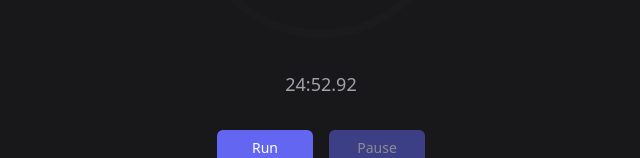
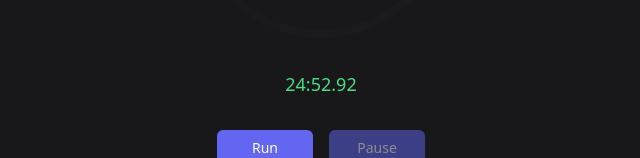
Before and after one commit to rdjakovic/pomodoro, a React (Vite) app: page / in a window 1280 px wide. Both pictures are taken after a click on the button "Reset". Shown: the part 426-584 px from the top of the page, without its empty margins (319-959 px from the left). Built offline with nearby package versions, Linux system fonts and the light colour scheme.

Commit message:
animation of timer history

```diff
--- a/src/pomodoro.tsx
+++ b/src/pomodoro.tsx
@@ -27,15 +27,17 @@ export default function PomodoroTimer() {
   };
 
   const progress = ((25 * 60 - timeLeft) / (25 * 60)) * 100;
-
+  // Modify the handleStop function
   const handleStop = () => {
     setIsActive(false);
     setIsPaused(false);
-    // Add current time to history before reset
-    setTimerHistory((prev) => [timeLeft, ...prev.slice(0, 2)]);
+    // Keep only the last 2 items and add the new one
+    setTimerHistory((prev) => {
+      const newHistory = [timeLeft, ...prev.slice(0, 2)];
+      return newHistory;
+    });
     setTimeLeft(25 * 60);
   };
-
   const handleRun = () => {
     setIsActive(true);
     setIsPaused(false);
@@ -76,11 +78,24 @@ export default function PomodoroTimer() {
           </div>
         </div>
 
-        <div className="flex flex-col items-center gap-2">
+        <div className="flex flex-col items-center">
           {timerHistory.map((time, index) => (
-            <div key={index} className="text-zinc-400 text-lg font-medium">
+            <motion.div
+              key={time}
+              className={`text-lg font-medium ${
+                index === 0 ? "text-green-400" : "text-zinc-400"
+              }`}
+              initial={{ opacity: 0, y: -20 }}
+              animate={{ opacity: 1, y: 0 }}
+              transition={{
+                type: "spring",
+                stiffness: 500,
+                damping: 30,
+                mass: 1,
+              }}
+            >
               {formatTime(time) + `.${String(time % 100).padStart(2, "0")}`}
-            </div>
+            </motion.div>
           ))}
         </div>
 
```
